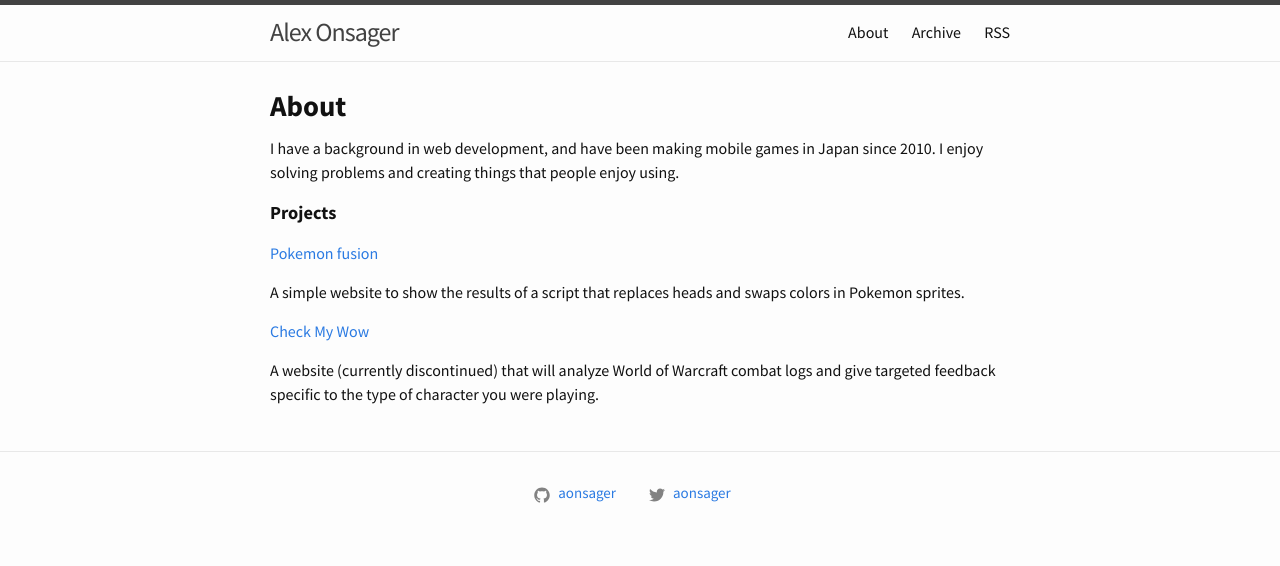
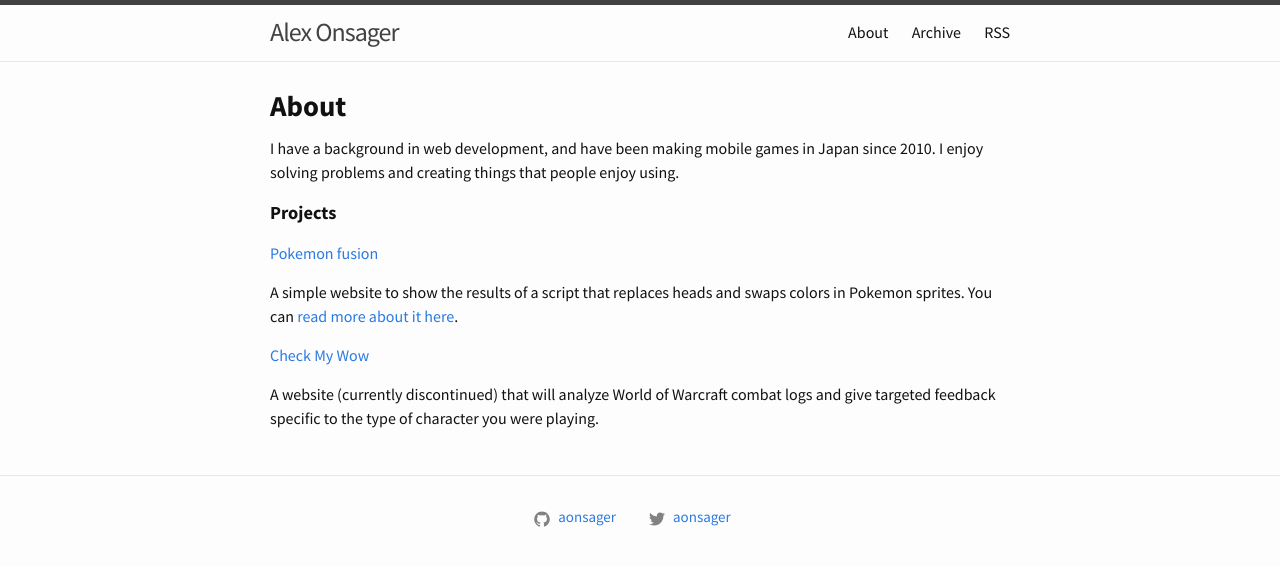
Before and after one commit to aonsager/aonsager.github.io, a Jekyll site: the page built from about.md, in a window 1280 px wide. Shown: the top 566 px of the page. Built offline with Jekyll 4.4.1, drawn with Linux system fonts in a browser that asks for light colours.

Commit message:
link to pokemon fusion post from about page

```diff
--- a/about.md
+++ b/about.md
@@ -10,7 +10,7 @@
 
 [Pokemon fusion](http://pokemon.alexonsager.net)
 
-A simple website to show the results of a script that replaces heads and swaps colors in Pokemon sprites.
+A simple website to show the results of a script that replaces heads and swaps colors in Pokemon sprites. You can [read more about it here]({% post_url octopress/2013-06-04-behind-the-scenes-pokemon-fusion %}).
 
 [Check My Wow](http://www.checkmywow.com)
 
```
